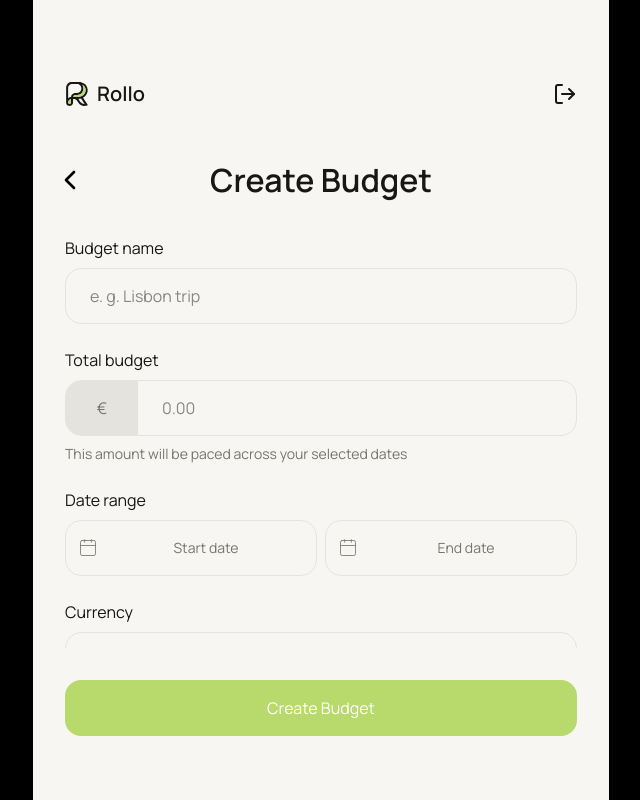
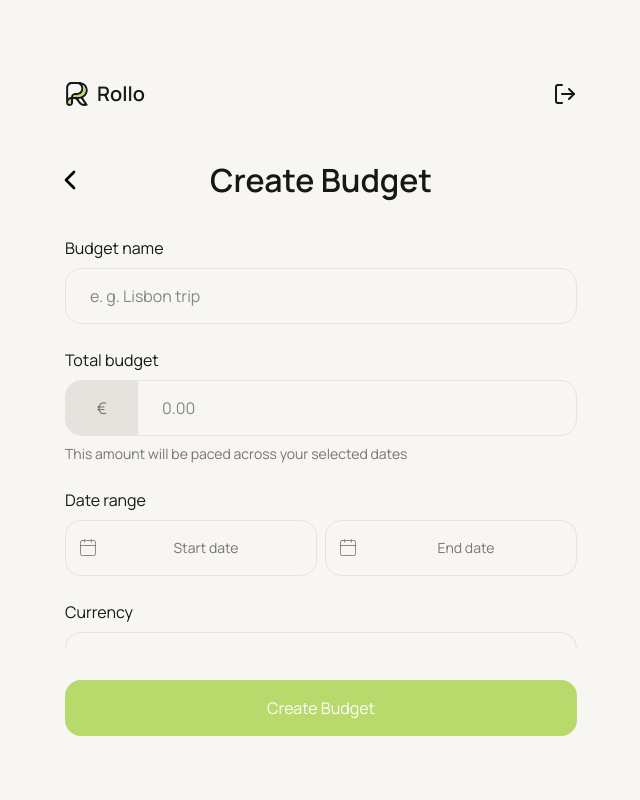
Before and after one commit to vadim-iv/rollo, a Next.js app: page /budgets/create-budget in a window 1280 px wide. Shown: the whole page, without its empty margins (319-959 px from the left). Built offline with nearby package versions, Linux system fonts and the light colour scheme.

Commit message:
Changed body background color

```diff
--- a/src/app/layout.tsx
+++ b/src/app/layout.tsx
@@ -31,8 +31,8 @@ export const viewport: Viewport = {
 
 export default function RootLayout({ children }: LayoutProps<'/'>) {
 	return (
-		<html lang='en' className={cn('h-full', manrope.variable, 'font-sans')}>
-			<body className='h-dvh m-0 bg-black flex justify-center font-sans'>
+		<html lang='en' className={cn('h-full bg-background', manrope.variable, 'font-sans')}>
+			<body className='h-dvh overscroll-none m-0 bg-background flex justify-center font-sans'>
 				<Providers>
 					<div className='max-w-xl w-full h-full bg-background pt-5 pb-4 px-2'>{children}</div>
 				</Providers>
```
